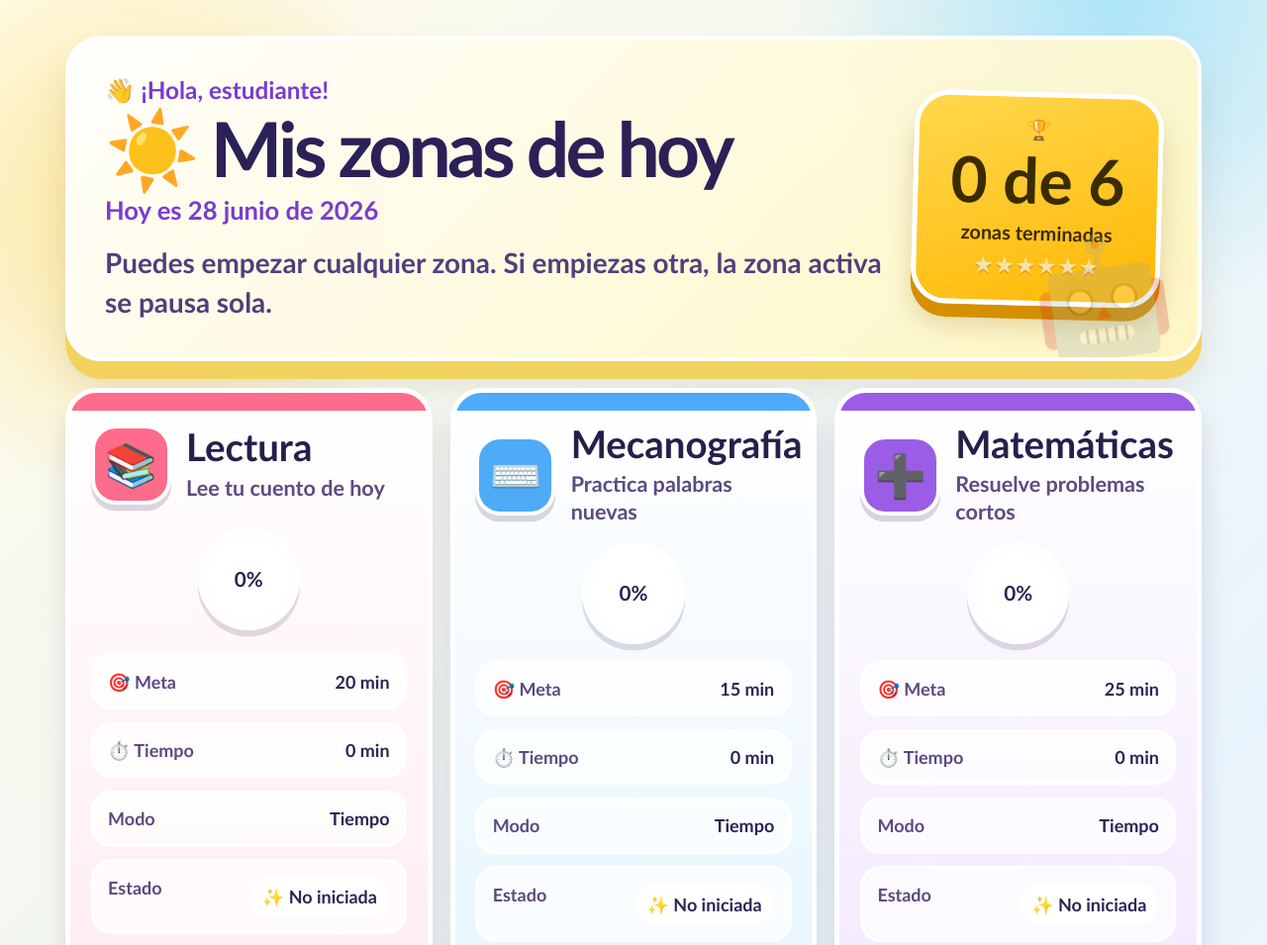
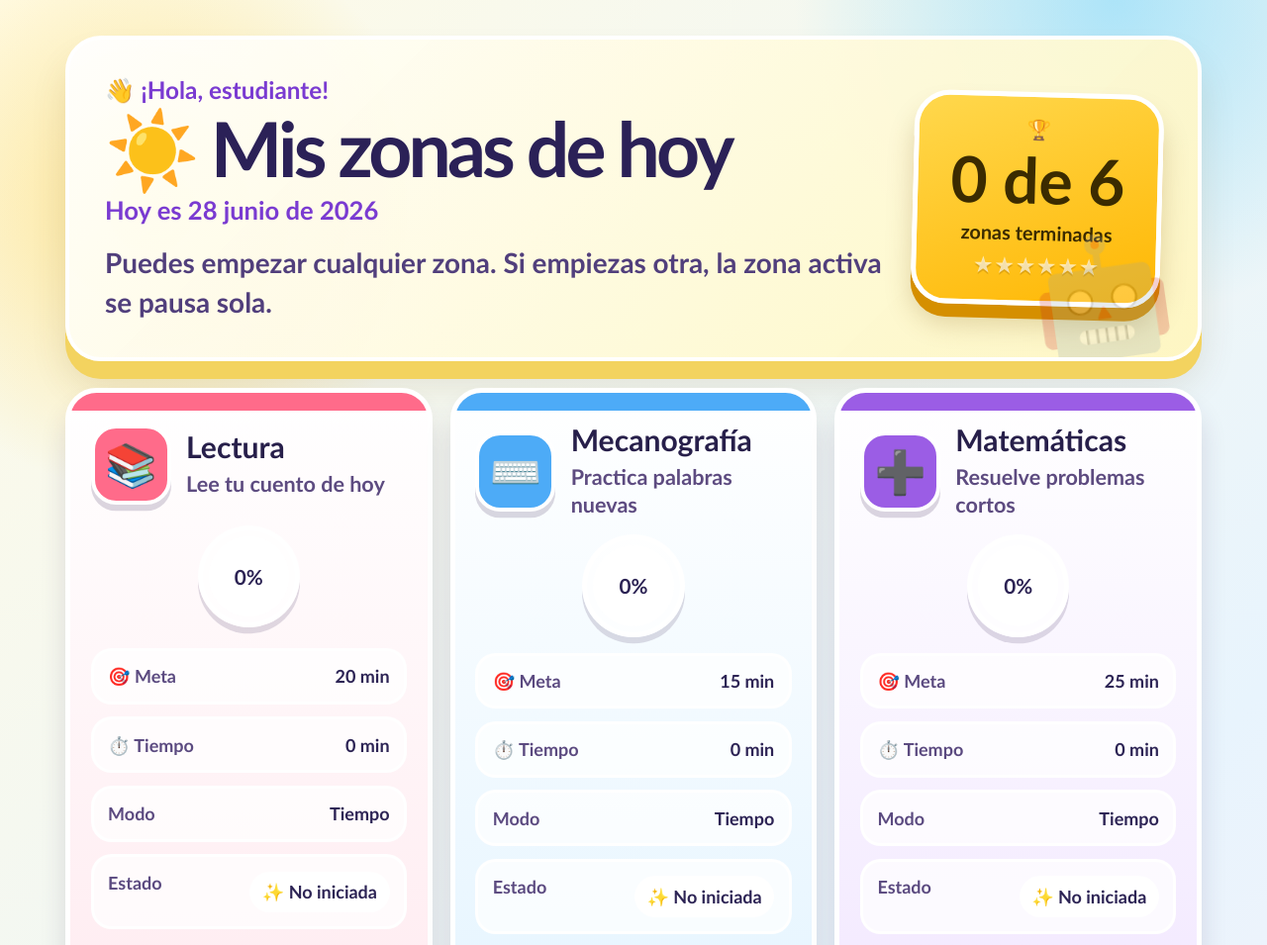
Before and after one commit to jwhanleyjr/Zonas-Escolares, a website with bundled scripts: page public/index.html in a window 1280 px wide. Shown: the top 955 px of the page at 99% size. Built offline with nearby package versions, Linux system fonts and the light colour scheme; files whose address does not match are found by name.

Commit message:
Fix student zone card header readability

```diff
--- a/public/styles.css
+++ b/public/styles.css
@@ -138,7 +138,7 @@ h1 {
 
 .zone-grid {
   display: grid;
-  grid-template-columns: repeat(3, minmax(0, 1fr));
+  grid-template-columns: repeat(auto-fit, minmax(min(100%, 20rem), 1fr));
   gap: 1rem;
 }
 
@@ -147,6 +147,7 @@ h1 {
   --card-light: #ffe5eb;
   position: relative;
   display: flex;
+  min-width: 0;
   min-height: 30rem;
   flex-direction: column;
   justify-content: space-between;
@@ -216,6 +217,10 @@ h1 {
   margin-top: 0.6rem;
 }
 
+.zone-card__top > div {
+  min-width: 0;
+}
+
 .zone-icon {
   display: grid;
   width: 4.5rem;
@@ -231,8 +236,9 @@ h1 {
 .zone-card h2 {
   margin: 0;
   color: #271f4a;
-  font-size: clamp(1.8rem, 3vw, 2.75rem);
-  line-height: 1.02;
+  font-size: clamp(1.65rem, 2.35vw, 2.35rem);
+  line-height: 1.05;
+  overflow-wrap: anywhere;
 }
 
 .assignment {
@@ -464,9 +470,6 @@ a:focus-visible {
     transform: none;
   }
 
-  .zone-grid {
-    grid-template-columns: repeat(2, minmax(0, 1fr));
-  }
 }
 
 @media (max-width: 640px) {
@@ -476,10 +479,6 @@ a:focus-visible {
 
   .page-shell {
     padding: 0.75rem;
-  }
-
-  .zone-grid {
-    grid-template-columns: 1fr;
   }
 
   .helper-panel {
```
